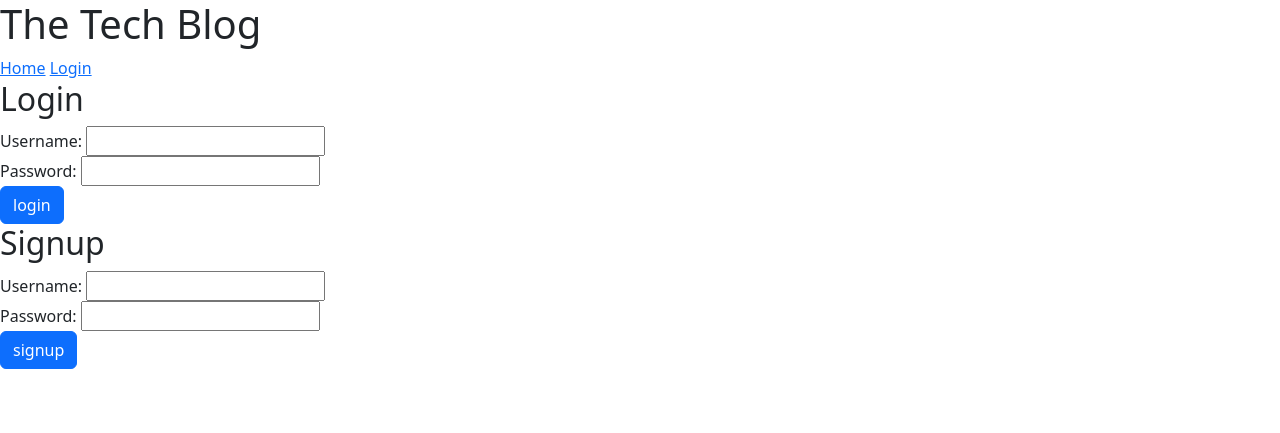
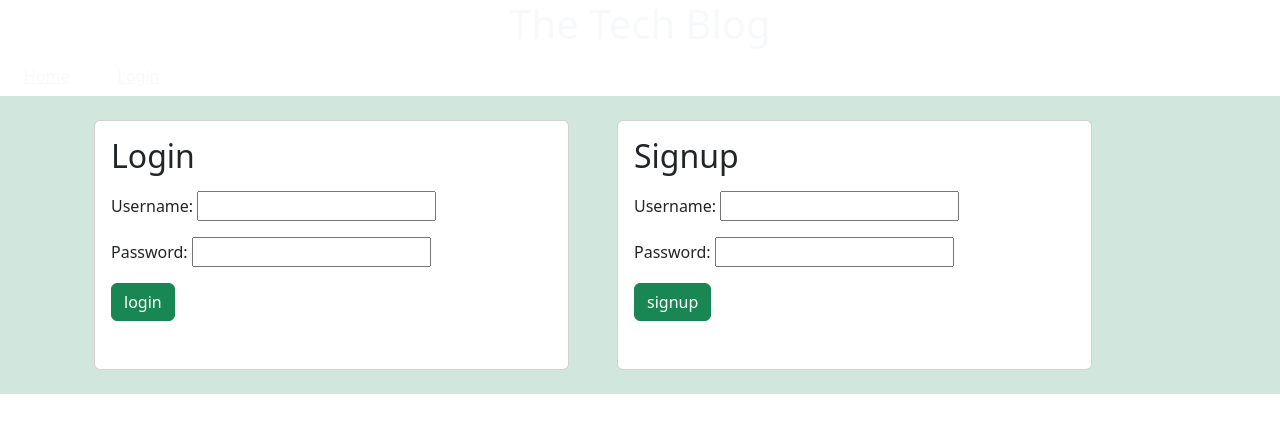
Before and after one commit to rmoscoe/tech-blog, a Node server app: template views/login.handlebars in a window 1280 px wide. Shown: the top 433 px of the page. Run offline with Node 20, Linux system fonts and the light colour scheme; the template is opened without the code that fills it, so the values that code supplies are empty; some libraries are stand-ins or nearby versions.

Commit message:
develop home routes

```diff
--- a/server.js
+++ b/server.js
@@ -9,6 +9,7 @@ const sequelize = require('./config/connection');
 const dotenv = require("dotenv").config();
 const bcrypt = require("bcrypt");
 const connect = require("connect-session-sequelize")(session.Store);
+const auth = require("./utils/auth");
 
 const app = express();
 const PORT = process.env.PORT || 3001;
@@ -21,16 +22,16 @@ const sess = {
 app.use(session(sess));
 
 // const hbs = exphbs.create({ helpers });
-const hbs = exphbs.create({});
+const hbs = exphbs.create({ auth });
 
 app.engine('handlebars', hbs.engine);
 app.set('view engine', 'handlebars');
 
 app.use(express.json());
 app.use(express.urlencoded({ extended: true }));
-// app.use(express.static(path.join(__dirname, 'public')));
+app.use(express.static(path.join(__dirname, 'public')));
 
-// app.use(routes);
+app.use(routes);
 
 sequelize.sync({ force: false }).then(() => {
   app.listen(PORT, () => console.log(`Now listening on port ${PORT}`));
--- a/views/layouts/main.handlebars
+++ b/views/layouts/main.handlebars
@@ -8,32 +8,43 @@
     <title>Tech Blog</title>
     <meta name="description" content="">
     <meta name="viewport" content="width=device-width, initial-scale=1">
-    <link href="https://cdn.jsdelivr.net/npm/bootstrap@5.3.0-alpha1/dist/css/bootstrap.min.css" rel="stylesheet" integrity="sha384-GLhlTQ8iRABdZLl6O3oVMWSktQOp6b7In1Zl3/Jr59b6EGGoI1aFkw7cmDA6j6gD" crossorigin="anonymous">
+    <link
+        href="https://cdn.jsdelivr.net/npm/bootstrap@5.3.0-alpha1/dist/css/bootstrap.min.css"
+        rel="stylesheet"
+        integrity="sha384-GLhlTQ8iRABdZLl6O3oVMWSktQOp6b7In1Zl3/Jr59b6EGGoI1aFkw7cmDA6j6gD"
+        crossorigin="anonymous">
 </head>
 
 <body>
-    <header>
-        <h1>The Tech Blog</h1>
+    <header style="background-color: var(--bs-success-text)">
+        <h1 class="text-light text-center">The Tech Blog</h1>
+        <nav class="navbar navbar-expand-lg"
+            style="background-color: var(--bs-success-text)">
+            <div class="navbar-nav justify-content-start container-fluid">
+                <a href="/" class="text-light mx-4">Home</a>
+                {{#if loggedIn}}
+                <a href="/dashboard" class="text-light mx-4">Dashboard</a>
+                <button id="logout"
+                    class="btn-no-style text-light mx-4">Logout</button>
+                {{else}}
+                <a href="/login" class="text-light mx-4">Login</a>
+                {{/if}}
+            </div>
+        </nav>
     </header>
-    <nav>
-        <a href="/">Home</a>
-        {{#if loggedIn}}
-        <a href="/dashboard">Dashboard</a>
-        <button id="logout" class="btn-no-style">Logout</button>
-        {{else}}
-        <a href="/login">Login</a>
-        {{/if}}
-    </nav>
-    <main>
-        <div class="gallery">
+    <main style="background-color: var(--bs-success-bg-subtle)">
+        <div>
             {{{body}}}
         </div>
     </main>
     {{#if loggedIn}}
-    <script src="/js/logout.js"></script>
+    <script src="/public/js/logout.js"></script>
     {{/if}}
 
-    <script src="https://cdn.jsdelivr.net/npm/bootstrap@5.3.0-alpha1/dist/js/bootstrap.bundle.min.js" integrity="sha384-w76AqPfDkMBDXo30jS1Sgez6pr3x5MlQ1ZAGC+nuZB+EYdgRZgiwxhTBTkF7CXvN" crossorigin="anonymous"></script>
+    <script
+        src="https://cdn.jsdelivr.net/npm/bootstrap@5.3.0-alpha1/dist/js/bootstrap.bundle.min.js"
+        integrity="sha384-w76AqPfDkMBDXo30jS1Sgez6pr3x5MlQ1ZAGC+nuZB+EYdgRZgiwxhTBTkF7CXvN"
+        crossorigin="anonymous"></script>
 </body>
 
 </html>
--- a/views/login.handlebars
+++ b/views/login.handlebars
@@ -1,36 +1,38 @@
+<section class="container">
   <div class="row justify-space-between-md">
-  <div class="login-card">
-    <h2 class="page-title">Login</h2>
-    <form class="form login-form">
-      <div class="form-group">
-        <label for="username-login">Username:</label>
+    <div class="card col-5 m-4 p-3 align-content-around">
+      <h2 class="page-title mb-3">Login</h2>
+      <form class="form login-form mb-3">
+        <div class="form-group mb-3">
+          <label for="username-login" class="mr-3">Username:</label>
           <input class="form-input" type="text" id="username-login" />
         </div>
-      <div class="form-group">
-        <label for="password-login">Password:</label>
+        <div class="form-group mb-3">
+          <label for="password-login" class="mr-3">Password:</label>
           <input class="form-input" type="password" id="password-login" />
         </div>
-      <div class="form-group">
-        <button class="btn btn-primary" type="submit">login</button>
+        <div class="form-group mb-3">
+          <button class="btn btn-success" type="submit">login</button>
         </div>
       </form>
     </div>
-  <div class="login-card">
-    <h2 class="page-title">Signup</h2>
-    <form class="form signup-form">
-      <div class="form-group">
-        <label for="username-signup">Username:</label>
+    <div class="card col-5 m-4 p-3 align-content-around">
+      <h2 class="page-title mb-3">Signup</h2>
+      <form class="form signup-form mb-3">
+        <div class="form-group mb-3">
+          <label for="username-signup" class="mr-3">Username:</label>
           <input class="form-input" type="text" id="username-signup" />
         </div>
-      <div class="form-group">
-        <label for="password-signup">Password:</label>
+        <div class="form-group mb-3">
+          <label for="password-signup" class="mr-3">Password:</label>
           <input class="form-input" type="password" id="password-signup" />
         </div>
-      <div class="form-group">
-        <button class="btn btn-primary" type="submit">signup</button>
+        <div class="form-group mb-3">
+          <button class="btn btn-success" type="submit">signup</button>
         </div>
       </form>
     </div>
   </div>
+</section>
 
-<script src="./js/login.js"></script>
+<script src="../public/js/login.js"></script>
--- a/views/partials/post.handlebars
+++ b/views/partials/post.handlebars
@@ -1,6 +1,6 @@
-<section class="card">
-  <a href="/posts/{{id}}" class="d-flex justify-content-between flex-no-wrap">
-    <header>{{title}}</header>
-    <p class="fs-6">{{createdDate}}</p>
+<section class="card my-3">
+  <a href="/posts/{{id}}" class="d-flex justify-content-between flex-no-wrap align-items-center text-decoration-none" style="background-color: var(--bs-dark-text)">
+    <header class="text-light align-self-center fs-3">{{title}}</header>
+    <p class="fs-6 align-self-center text-light">{{createdDate}}</p>
   </a>
 </section>
```
Also changed, not shown: controllers/home-routes.js (added, +38 -0 lines), controllers/index.js (+9 -0 lines), utils/auth.js (added, +9 -0 lines), controllers/api/index.js (added). Lines whose indentation alone changed are shown as unchanged.
